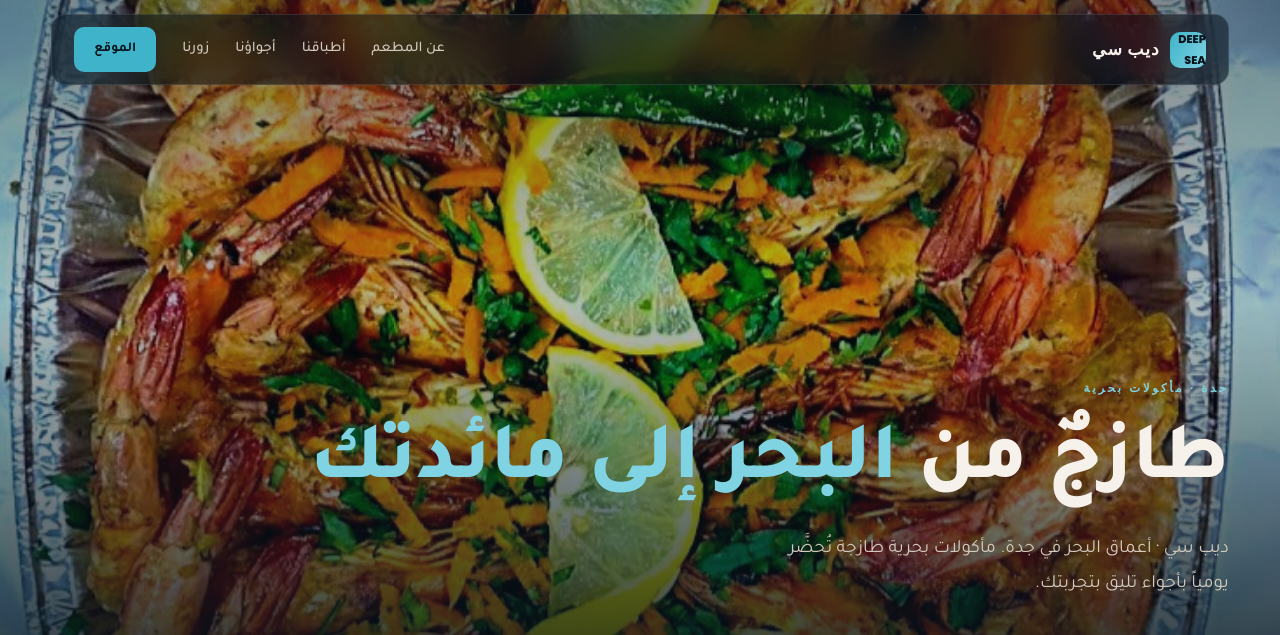
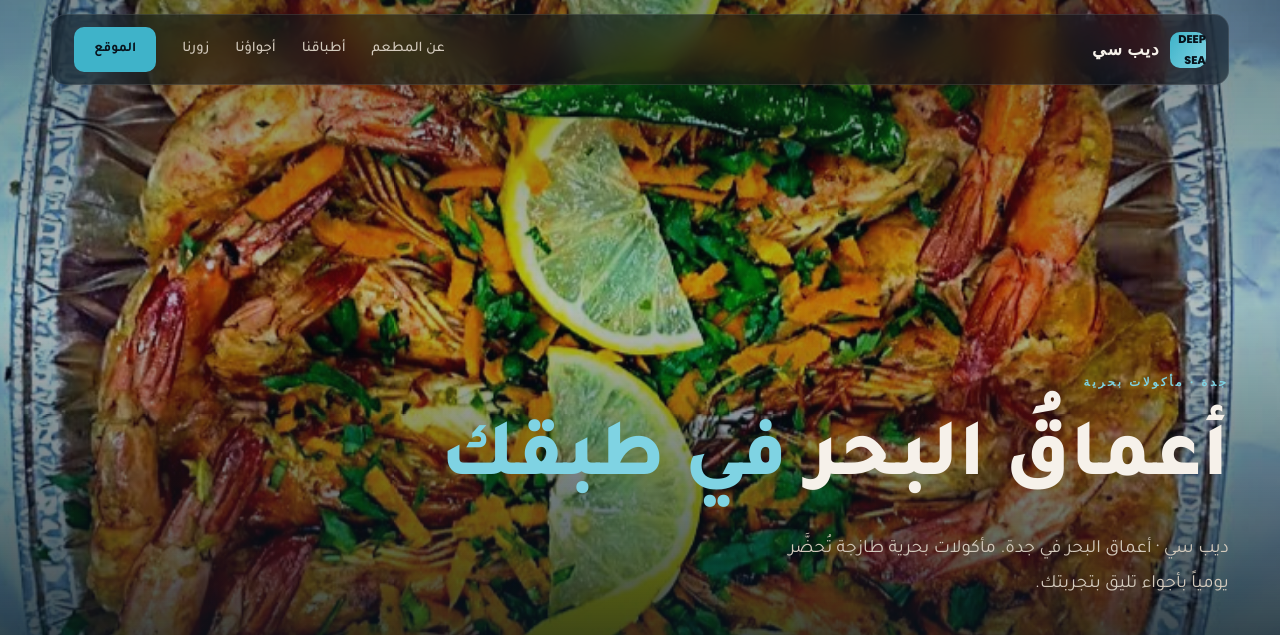
Before and after one commit to az212z/deepsea-jeddah, a plain HTML site: page index.html in a window 1280 px wide. Shown: the top 635 px of the page. Drawn offline with Linux system fonts and the light colour scheme.

Commit message:
تنويع العناوين والأطباق (وكيل المراجعة) + إطلالة الأرياف مطبخ عسيري + line-height

```diff
--- a/index.html
+++ b/index.html
@@ -50,7 +50,7 @@ img{display:block;max-width:100%}a{color:inherit;text-decoration:none}
 .hero::after{content:"";position:absolute;inset:0;z-index:1;background:linear-gradient(180deg,color-mix(in srgb,var(--bg) 50%,transparent),color-mix(in srgb,var(--bg) 28%,transparent) 38%,var(--bg) 98%)}
 .hero .wrap{position:relative;z-index:2;padding-block:0 12vh}
 .hero .ey{margin-bottom:18px;display:inline-block}
-.hero h1{font-size:clamp(2.6rem,7vw,5.1rem);margin-bottom:18px;line-height:1.2}
+.hero h1{font-size:clamp(2.6rem,7vw,5.1rem);margin-bottom:18px;line-height:1.28}
 .hero .sub{font-size:1.17rem;color:var(--ink2);max-width:46ch;margin-bottom:30px}
 .hcta{display:flex;gap:14px;flex-wrap:wrap;align-items:center}
 .btn{padding:15px 32px;border-radius:12px;font-weight:700;font-size:.96rem;transition:.3s;display:inline-flex;align-items:center;gap:9px;cursor:pointer;border:0;font-family:'Tajawal'}
@@ -131,7 +131,7 @@ footer{border-top:1px solid var(--line);padding:46px 0 32px;text-align:center;co
   <div class="bg"><img src="d5.jpg" alt="ديب سي"></div>
   <div class="wrap">
     <span class="ey">جدة · مأكولات بحرية</span>
-    <h1>طازجٌ من <span class="ac">البحر إلى مائدتك</span></h1>
+    <h1>أعماقُ البحر <span class="ac">في طبقك</span></h1>
     <p class="sub">ديب سي · أعماق البحر في جدة. مأكولات بحرية طازجة تُحضَّر يومياً بأجواء تليق بتجربتك.</p>
     <div class="hcta">
       <a href="https://www.google.com/maps/search/ديب+سي+جدة" target="_blank" rel="noopener" class="btn btn-p">احجز زيارتك</a>
```
